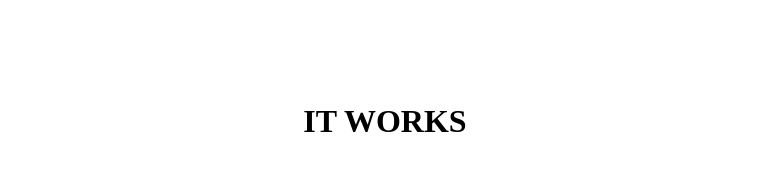
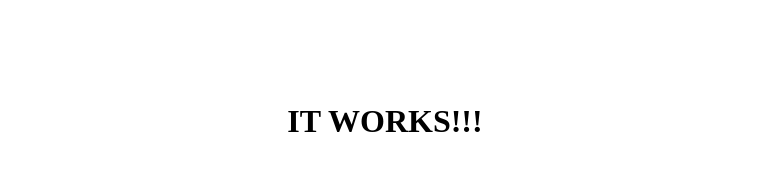
Before and after one commit to plootony/ncdecision, a website built with webpack: page src/index.html in a window 1280 px wide. Shown: the top 193 px of the page, without its empty margins (255-1024 px from the left). Built offline with nearby package versions, Linux system fonts and the light colour scheme.

Commit message:
Default template auto deploy

```diff
--- a/src/index.html
+++ b/src/index.html
@@ -8,7 +8,7 @@
 </head>
 <body>
   <div class="wrap">
-    <h1>IT WORKS</h1>
+    <h1>IT WORKS!!!</h1>
     <img src="img/cat.png" alt="">
   </div>
 
```
